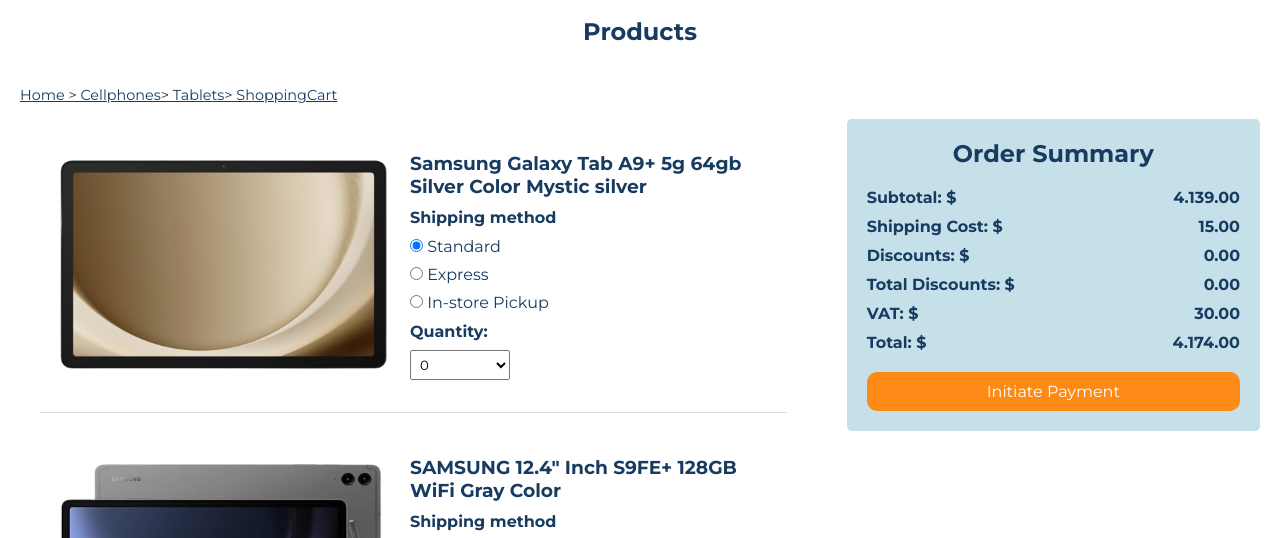
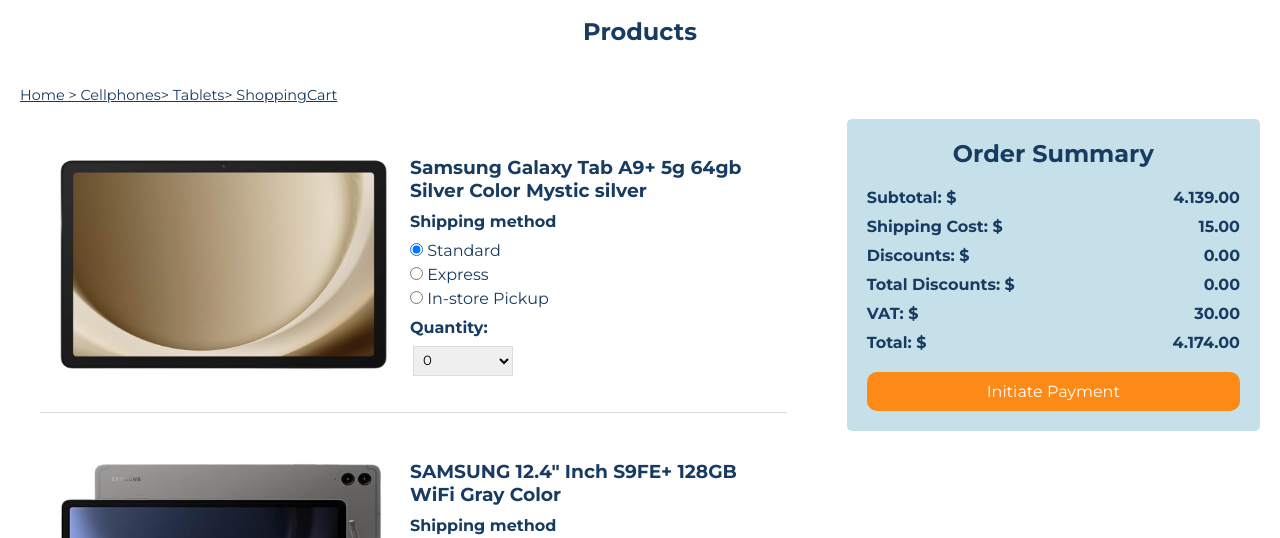
Before and after one commit to Ignis-Uninorte/PG-MVP1, a plain HTML site: page cart.html in a window 1280 px wide. Shown: the part 187-725 px from the top of the page. Drawn offline with Linux system fonts and the light colour scheme; a web font is replaced by a local one.

Commit message:
feat(HU2004): adding border to select

```diff
--- a/styles.css
+++ b/styles.css
@@ -11,6 +11,7 @@
 
 }
 /* migajas de pan  */
+
 nav.breadcrumb {
     color: #173B61;
     font-size: 0.9em;
@@ -203,7 +204,7 @@ nav.breadcrumb a {
     color: #007bff;
 }
 
-/* Optional: Adding arrow indicator for submenu */
+/*  Adding arrow indicator for submenu */
 .menu-item > a::after {
     content: '▼';
     margin-left: 8px;
@@ -330,22 +331,13 @@ footer {
     flex-wrap: wrap;
     gap: 40px;
 }
-
-
-
 .product-list {
     flex: 2;
     padding: 20px;
     border-radius: 10px;
-    /* background-color: #FFEBD0;
-    border:2px solid #FD8916 ;
-    box-shadow: 1px 1px 10px #FD8916; */
+}
+.product-item {
 
-}
-
-
-
-.product-item {
     display: flex;
     align-items: flex-start;
     margin-bottom: 30px;
@@ -354,53 +346,44 @@ footer {
     justify-content: center;
     align-items: center;
 }
-
 .product-item:last-child {
     border-bottom: none;
 }
-
 .product-image {
     width: 370px;
     height: 250px;
     border-radius: 5px;
     padding: 20px;
+}
+.product-details {
+    flex: 1;
+
 
 }
-
-.product-details {
-    flex: 1;
-}
-
 .product-details h3 {
     margin-bottom: 10px;
 }
-
 .shipping-method {
     margin-bottom: 10px;
-
 }
-
 .shipping-method h4 {
     margin-bottom: 10px;
-
 }
-
 .shipping-method label {
     display: block;
     margin-bottom: 5px;
     gap: 10px;
 }
-
 .product-details label {
     display: block;
-    margin-bottom: 9px;
+
 }
-
 .product-details select {
     padding: 5px;
+    border: 1px solid #ddd;
     width: 100px;
+    margin: 9px 3px 1px 3px;
 }
-
 .order-summary {
     flex: 1;
     background-color: #C5E0E8;
@@ -408,27 +391,22 @@ footer {
     border-radius: 0.3rem;
     height: fit-content;
 }
-
 .order-summary h2 {
     margin-bottom: 20px;
     text-align: center;
 }
-
 .order-summary ul {
     list-style: none;
     margin-bottom: 20px;
 }
-
 .order-summary ul li {
     margin-bottom: 10px;
     font-size: 16px;
     font-weight: bold;
 }
-
 .order-summary ul li span {
     float: right;
 }
-
 .order-summary button {
     width: 100%;
     padding: 10px;
@@ -440,35 +418,27 @@ footer {
     font-size: 16px;
     transition: background-color 0.3s ease-in-out;
 }
-
 .order-summary button:hover {
     background-color: #305d69;
 }
-
 /* Para que sea responsive*/
-@media (max-width: 1005px) {
+@media (max-width: 1105px) {
     .container {
         flex-direction: column;
     }
-
     .product-item{
         flex-direction: column;
         align-items: center;
         gap: 20px;
         justify-content: center;
     }
-
     .product-list{
         margin: 20px;
     }
-
-
     .product-image {
         width: 320px;
         height: 190px;
-
     }
-
     .order-summary {
         flex: 1;
         background-color: #C5E0E8;
```
